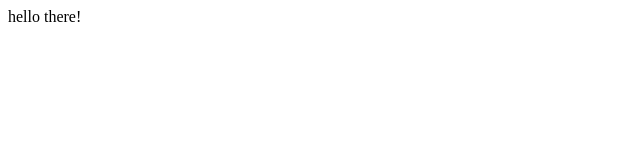
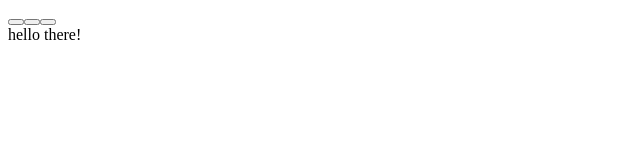
Before and after one commit to Toni86-pang/Event_calendar, a React (Vite) app in the folder frontend/: page / in a window 1280 px wide. Shown: the top 160 px of the page, without its empty margins (0-640 px from the left). Built offline with nearby package versions, Linux system fonts and the light colour scheme.

Commit message:
added routing to frontend

```diff
--- a/frontend/src/App.tsx
+++ b/frontend/src/App.tsx
@@ -2,7 +2,6 @@
 function App() {
     return (
         <div className='App'>
-
             hello there!
         </div>
     )
--- a/frontend/src/components/nav/navbar.tsx
+++ b/frontend/src/components/nav/navbar.tsx
@@ -5,9 +5,9 @@ export default function Nav() {
 
 return <div className='navbar'>
 <nav>
-<Link to={'./1'}></Link>
-<Link to={'./2'}></Link>
-<Link to={'./1'}></Link>
+<Link to={'./1'}><button></button></Link>
+<Link to={'./2'}><button></button></Link>
+<Link to={'./1'}><button></button></Link>
 </nav>
 
 
```
